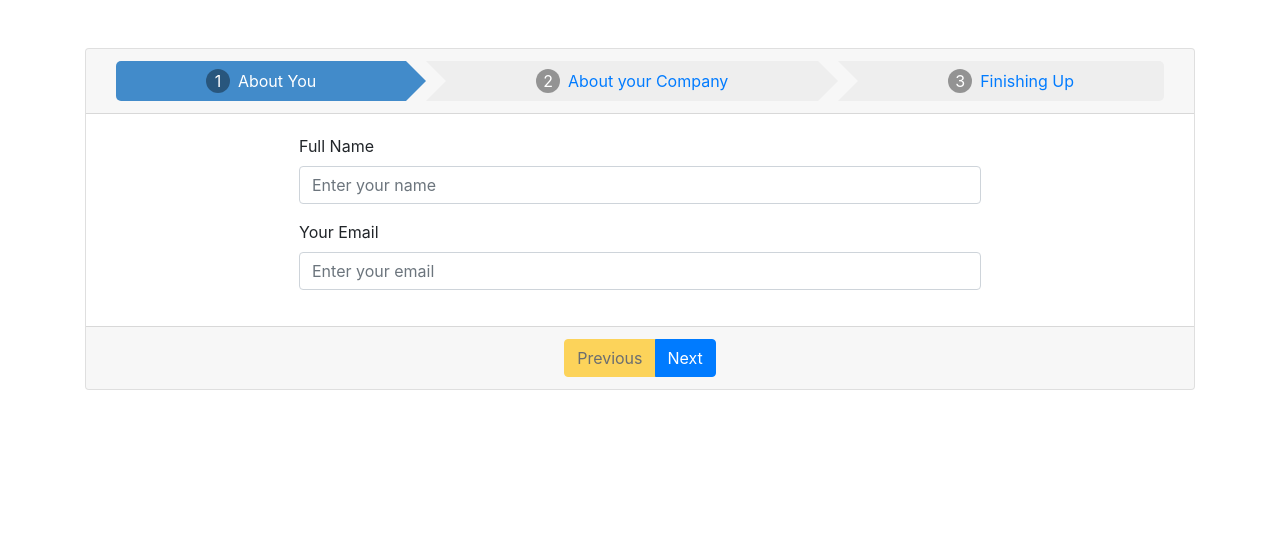
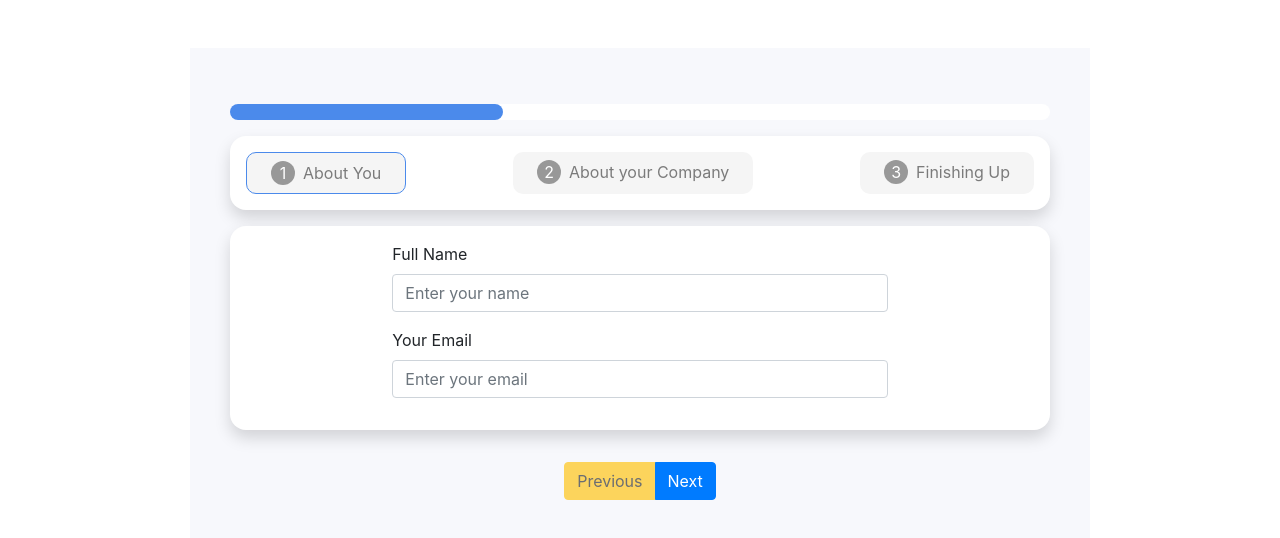
Before and after one commit to tushargugnani/vue-step-wizard, a Vue app: page / in a window 1280 px wide. Shown: the top 538 px of the page. Built offline with nearby package versions, Linux system fonts and the light colour scheme.

Commit message:
update form wizard styling

```diff
--- a/src/components/FormWizard.vue
+++ b/src/components/FormWizard.vue
@@ -1,25 +1,27 @@
 <template>
-    <div class="card">
-        <div class="card-header">
-        <ul class="nav nav-pills nav-wizard nav-fill">
-            <li @click.prevent.stop="selectTab(index)" class="nav-item" :class="tab.isActive ? 'active' : 'in-active'" v-for="(tab, index) in tabs" v-bind:key="`tab-${index}`">
-                <a class="nav-link" href="#">
+    <div class="vue-step-wizard">
+        <div class="step-header">
+        <div class="step-progress">
+            <div class="bar progressbar" :style="{ width: progress + '%' }">
+            </div>
+        </div>
+        <ul class="step-pills">
+            <li @click.prevent.stop="selectTab(index)" class="step-item" :class="tab.isActive ? 'active' : 'in-active'" v-for="(tab, index) in tabs" v-bind:key="`tab-${index}`">
+                <a class="step-link" href="#">
                         <span class="tabStatus">{{index+1}} </span>
                         <span class="tabLabel">{{tab.title}}</span>
                 </a>
             </li>
         </ul>
         </div>
-        <div class="card-body">
+        <div class="step-body">
         <div class="col-lg-8 mx-auto">
-
             <form>
                 <slot></slot>
             </form>
-
         </div>
         </div>
-        <div class="card-footer text-center">
+        <div class="step-footer text-center">
             <div class="btn-group" role="group">
                 <template v-if="!submitSuccess">
                   <button @click="previousTab" :disabled="currentTab === 0" class="btn btn-warning">Previous</button>
@@ -44,6 +46,7 @@ export default {
             totalTabs : 0,
             storeState: store.state,
             submitSuccess : false,
+            progress: 0,
         }
     },
     mounted(){
@@ -54,6 +57,7 @@ export default {
                 this.tabs[0].isActive = true;
                 this.currentTab = 0;
             }
+            this.progress = ((this.currentTab + 1) / this.totalTabs * 100);
     },
     methods:{
         previousTab(){
@@ -111,10 +115,12 @@ export default {
 
             this.currentTab = index;
             this.tabs[index].isActive = true;
+
+            this.progress = ((this.currentTab + 1) / this.totalTabs * 100);
         },
 
         _validateCurrentTab(){
-            if(Object.keys(this.storeState.v).length === 0 && this.storeState.v.constructor === Object)
+            if(Object.keys(this.storeState.v).length === 0 && this.storeState.v.constructor === Object)  //Check if user wants to validate and meaningful validation rules exists
                 return true;
 
             this.storeState.v.$touch();
@@ -135,76 +141,85 @@ export default {
 }
 </script>
 <style>
-  /** Wizard */
-  .nav-pills.nav-wizard > li {
-    position: relative;
-    overflow: visible;
-    border-right: 15px solid transparent;
-    border-left: 15px solid transparent;
+    .slide-leave-active,
+    .slide-enter-active {
+        transition: 1s;
     }
-  .nav-pills.nav-wizard > li + li {
-    margin-left: 0;
+    .slide-enter {
+        opacity: 0;
+        transform: translate(100%, 0);
     }
-  .nav-pills.nav-wizard > li:first-child {
-    border-left: 0;
+    .slide-leave-to {
+        opacity: 0;
+        transform: translate(-100%, 0);
     }
-  .nav-pills.nav-wizard > li:first-child a {
-    border-radius: 5px 0 0 5px;
+  .progressbar {
+    transition: width 1s ease;
   }
-  .nav-pills.nav-wizard > li:last-child {
-    border-right: 0;
+
+  .vue-step-wizard{
+    background-color: #F7F8FC;
+    width: 900px;
+    margin: auto;
+    padding: 40px;
   }
-  .nav-pills.nav-wizard > li:last-child a {
-    border-radius: 0 5px 5px 0;
+
+  .step-progress{
+    height: 1rem;
+    background: white;
+    border-radius: 1rem;
+    margin: 1rem 0rem;
   }
-  .nav-pills.nav-wizard > li a {
-    border-radius: 0;
-    background-color: #eee;
+
+  .step-progress .bar{
+      content: '';
+      height: 1rem;
+      border-radius: 1rem;
+      background-color: #4B8AEB;
   }
-  .nav-pills.nav-wizard > li:not(:last-child) a:after {
-    position: absolute;
-    content: "";
-    top: 0px;
-    right: -20px;
-    width: 0px;
-    height: 0px;
-    border-style: solid;
-    border-width: 20px 0 20px 20px;
-    border-color: transparent transparent transparent #eee;
-    z-index: 150;
+
+  .step-pills{
+    display: flex;
+    background-color: white;
+    justify-content: space-between;
+    padding: 1rem;
+    border-radius: 1rem;
+    box-shadow: 0 .5rem 1rem rgba(0,0,0,.15)!important;
   }
-  .nav-pills.nav-wizard > li:not(:first-child) a:before {
-    position: absolute;
-    content: "";
-    top: 0px;
-    left: -20px;
-    width: 0px;
-    height: 0px;
-    border-style: solid;
-    border-width: 20px 0 20px 20px;
-    border-color: #eee #eee #eee transparent;
-    z-index: 150;
+
+  .step-pills .step-item{
+    background-color: #F5F5F5;
+    border-radius: 10px;
+    padding: 5px 20px;
+    list-style-type: none;
+    padding: .5rem 1.5rem;
   }
-  .nav-pills.nav-wizard > li:hover:not(:last-child) a:after {
-    border-color: transparent transparent transparent #aaa;
+
+
+   .step-pills .step-item a{
+     text-decoration: none;
+     color: #7B7B7B;
    }
-  .nav-pills.nav-wizard > li:hover:not(:first-child) a:before {
-    border-color: #aaa #aaa #aaa transparent;
+
+    .step-pills .step-item.active{
+      border: 1px solid #4B8AEB;
    }
-  .nav-pills.nav-wizard > li:hover a {
-    background-color: #aaa;
-    color: #fff;
+
+   .step-body{
+     background-color: white;
+     margin-left: auto;
+     padding: 1rem;
+     border-radius: 1rem;
+     box-shadow: 0 .5rem 1rem rgba(0,0,0,.15)!important;
    }
-  .nav-pills.nav-wizard > li.active:not(:last-child) a:after {
-    border-color: transparent transparent transparent #428bca;
+
+  .step-footer{
+     margin-left: auto;
+     padding: 1rem;
+     border-radius: 1rem;
+     margin: 1rem 0rem;
    }
-  .nav-pills.nav-wizard > li.active:not(:first-child) a:before {
-    border-color: #428bca #428bca #428bca transparent;
-  }
-  .nav-pills.nav-wizard > li.active a {
-    background-color: #428bca;
-    color: #fff;
-  }
+
   /** Wizard Ends */
   .tabStatus{
       display: inline-block;
```
Lines whose indentation alone changed are shown as unchanged.
